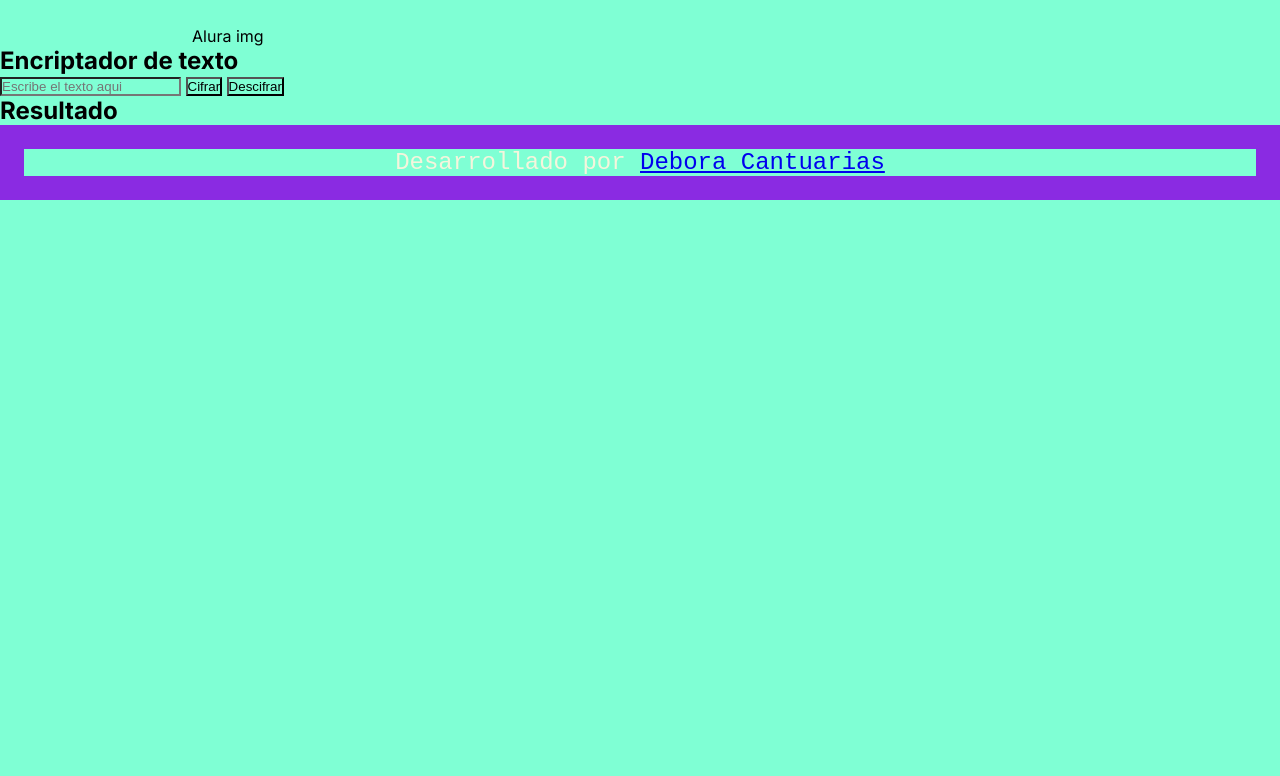
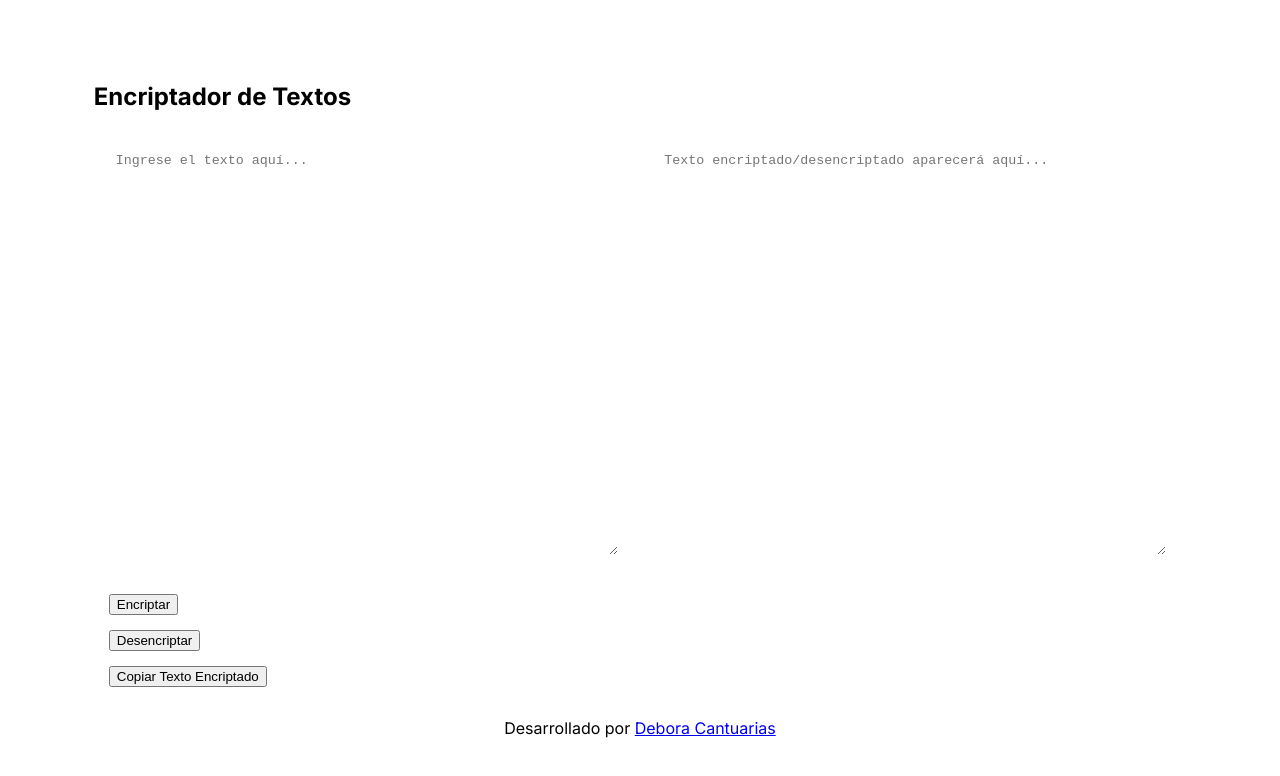
Before and after one commit to Deby92/challenge-encriptador-de-texto, a plain HTML site: page index.html in a window 1280 px wide. Drawn offline with Linux system fonts and the light colour scheme.

Commit message:
adding css + js elements

```diff
--- a/index.html
+++ b/index.html
@@ -3,26 +3,38 @@
   <head>
     <meta charset="UTF-8" />
     <meta name="viewport" content="width=device-width, initial-scale=1.0" />
-    <link rel="stylesheet" href="/style.css">
+    <link rel="stylesheet" href="/style.css" />
     <title>Encriptador de texto</title>
   </head>
   <body>
-
     <header>
-      <nav>Alura img</nav>
+      <nav><a href="/images/image.png"></a></nav>
     </header>
     <main>
-        <section>
-            <h1>Encriptador de texto</h1>
-            <input type="text" placeholder="Escribe el texto aqui">
-            <button>Cifrar</button>
-            <button>Descifrar</button>
-            <h2>Resultado</h2>
-        </section>
+      <section>
+        <h1>Encriptador de Textos</h1>
+        <textarea
+          id="inputText"
+          placeholder="Ingrese el texto aquí..."
+        ></textarea>
+        <textarea
+          id="outputText"
+          placeholder="Texto encriptado/desencriptado aparecerá aquí..."
+          readonly
+        ></textarea>
+        <button onclick="encriptar()">Encriptar</button>
+        <button onclick="desencriptar()">Desencriptar</button>
+        <button onclick="copiarTexto()">Copiar Texto Encriptado</button>
 
+      </section>
     </main>
     <footer>
-        <p>Desarrollado por <a href="https://github.com/Deby92" target="_blank">Debora Cantuarias</a></p>
+      <p>
+        Desarrollado por
+        <a href="https://github.com/Deby92" target="_blank"
+          >Debora Cantuarias</a
+        >
+      </p>
     </footer>
   </body>
   <script src="/main.js"></script>
--- a/main.js
+++ b/main.js
@@ -0,0 +1,32 @@
+function encriptar() {
+    const inputText = document.getElementById('inputText').value;
+    let encryptedText = inputText.replace(/e/g, 'enter')
+                                 .replace(/i/g, 'imes')
+                                 .replace(/a/g, 'ai')
+                                 .replace(/o/g, 'ober')
+                                 .replace(/u/g, 'ufat');
+    document.getElementById('outputText').value = encryptedText;
+}
+
+function desencriptar() {
+    const inputText = document.getElementById('inputText').value;
+    let decryptedText = inputText.replace(/enter/g, 'e')
+                                 .replace(/imes/g, 'i')
+                                 .replace(/ai/g, 'a')
+                                 .replace(/ober/g, 'o')
+                                 .replace(/ufat/g, 'u');
+    document.getElementById('outputText').value = decryptedText;
+}
+function copiarTexto() {
+    const outputText = document.getElementById('outputText');
+    outputText.select();
+    outputText.setSelectionRange(0, 99999); // Para dispositivos móviles
+
+    navigator.clipboard.writeText(outputText.value)
+        .then(() => {
+            alert("Texto copiado al portapapeles!");
+        })
+        .catch(err => {
+            console.error("Error al copiar el texto: ", err);
+        });
+}
--- a/style.css
+++ b/style.css
@@ -2,27 +2,21 @@
 
 
 
-* {
-    background-color: aquamarine;
-    padding: 0;
-    margin:0;
-}
 body {
     font-family: "Inter", sans-serif;
+    display: flex;
+    justify-content: center;
+    align-items: center;
+    height: 100vh;
+    flex-direction: column;
 }
-header{
-    padding: 2% 0% 0% 15%;
-
+textarea {
+    width: 500px;
+    height: 400px;
+    margin: 20px;
+    border: none;
 }
-
-footer{
-    background-color: blueviolet;
-    padding: 24px;
-    color: beige;
-    text-align: center;
-    font-family:'Courier New', Courier, monospace;
-    font-size: 1.5rem;
-    font-weight: 400px;
-
-
+button {
+    margin: 15px;
+    display:flex;
 }
```
Also changed, not shown: images/image.png (added), 1 other file.
